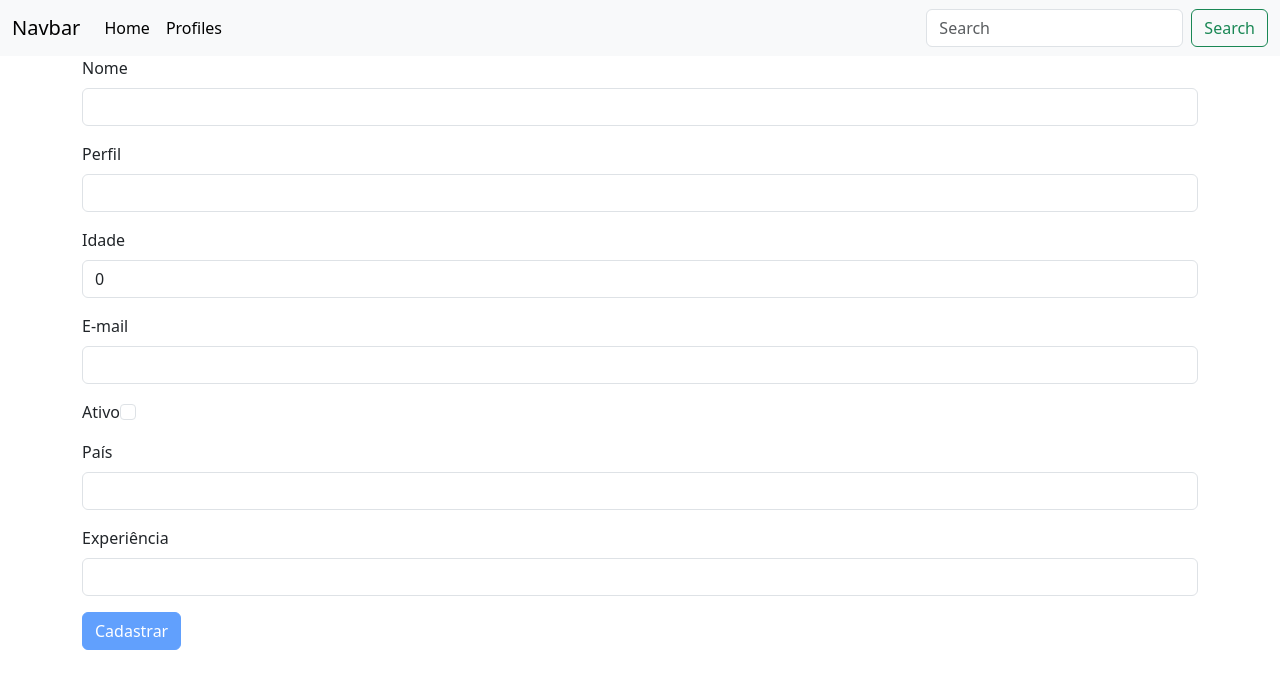
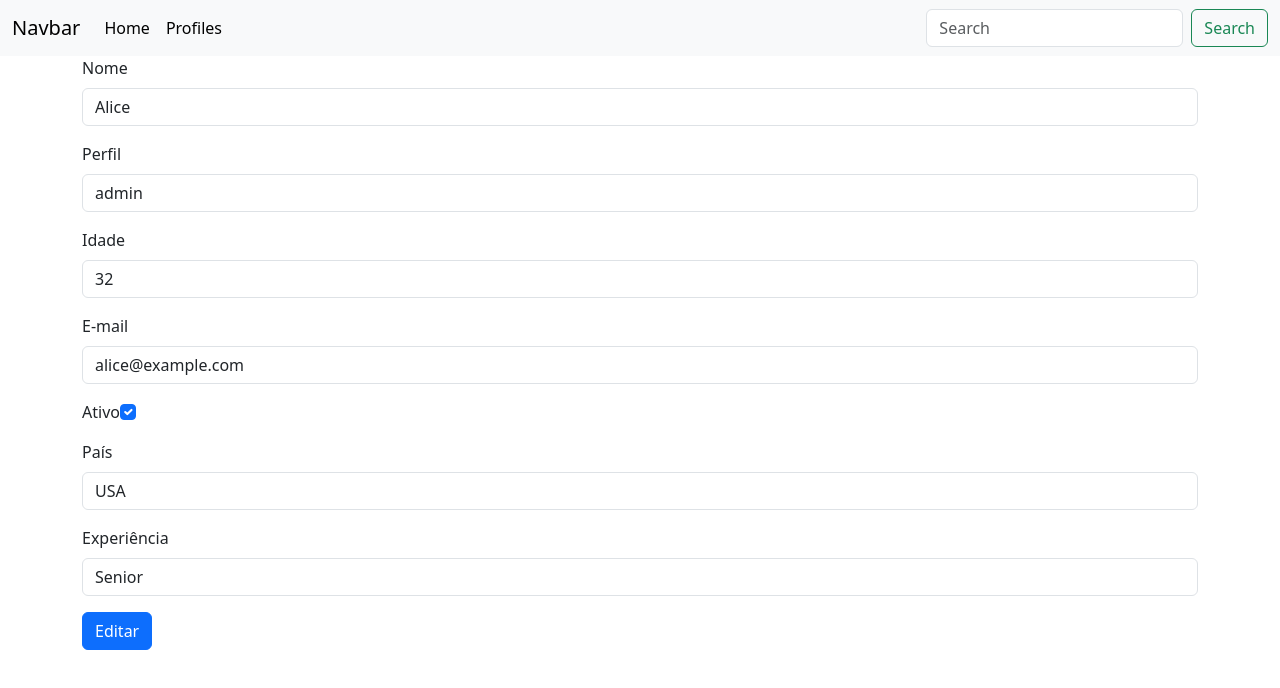
Before and after one commit to PedroLGS/avaliacao-angular-minsait, an Angular app: page /profile/edit/1 in a window 1280 px wide. Shown: the top 688 px of the page. Built offline with nearby package versions, Linux system fonts and the light colour scheme; data requests are answered from the project's data file.

Commit message:
feat: Implementando o Editar

```diff
--- a/db.json
+++ b/db.json
@@ -11,44 +11,34 @@
       "experience": "Senior"
     },
     {
-      "id": "2",
       "name": "Bob",
       "role": "user",
       "age": 28,
       "email": "bob@example.com",
-      "isActive": false,
+      "isActive": true,
       "country": "Canada",
-      "experience": "Junior"
+      "experience": "Junior",
+      "id": "2"
     },
     {
-      "id": "3",
       "name": "Charlie",
       "role": "moderator",
-      "age": 35,
+      "age": 30,
       "email": "charlie@example.com",
       "isActive": true,
       "country": "UK",
-      "experience": "Mid-level"
+      "experience": "Mid-level",
+      "id": "3"
     },
     {
-      "id": "3926",
       "name": "Pedro Luiz Gomes Sampaio",
       "role": "Admin",
       "age": 21,
-      "email": "pedroluizgs1311@gmail.com",
+      "email": "pedro.cros1311@gmail.com",
       "isActive": true,
       "country": "Brasil",
-      "experience": "Junior"
-    },
-    {
-      "id": "0d69",
-      "name": "Pedro Luiz Gomes Sampaio",
-      "role": "Admin",
-      "age": 21,
-      "email": "pedroluizgs1311@gmail.com",
-      "isActive": true,
-      "country": "Argentina",
-      "experience": "Senior"
+      "experience": "Junior",
+      "id": "7044"
     }
   ]
 }
--- a/src/app/pages/profile/profile-create-update/profile-create-update.component.ts
+++ b/src/app/pages/profile/profile-create-update/profile-create-update.component.ts
@@ -26,15 +26,14 @@ export class ProfileCreateUpdateComponent {
 
   id: number | undefined
 
-  onSubmit() {
+  ngOnInit() {
     const id = this.route.snapshot.paramMap.get('id');
     if (id) {
       this.id = Number(id);
       this.profileService.buscarPorId(this.id).subscribe(profile => {
-        this.profileForm.patchValue;
+        this.profileForm.patchValue(profile);
       });
     }
-
   }
 
   cadastrarEditarProfile() {
```
